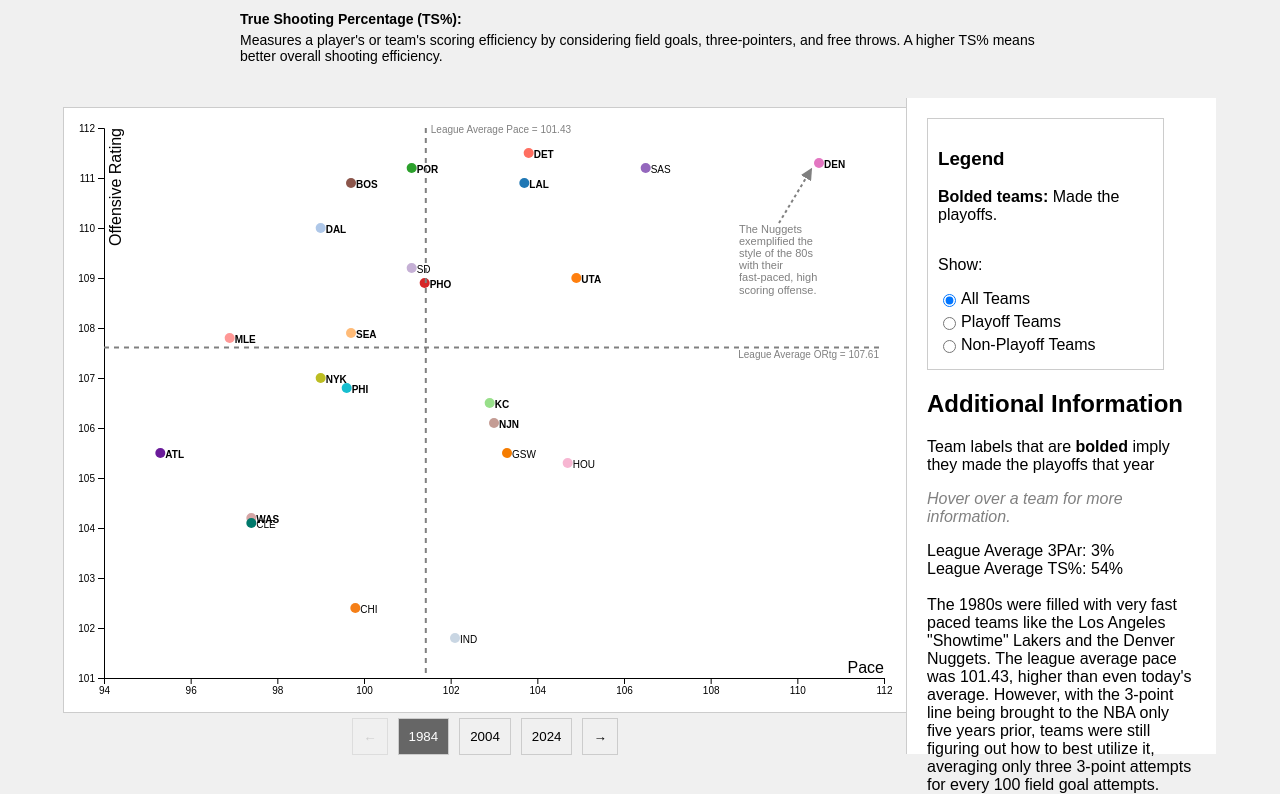
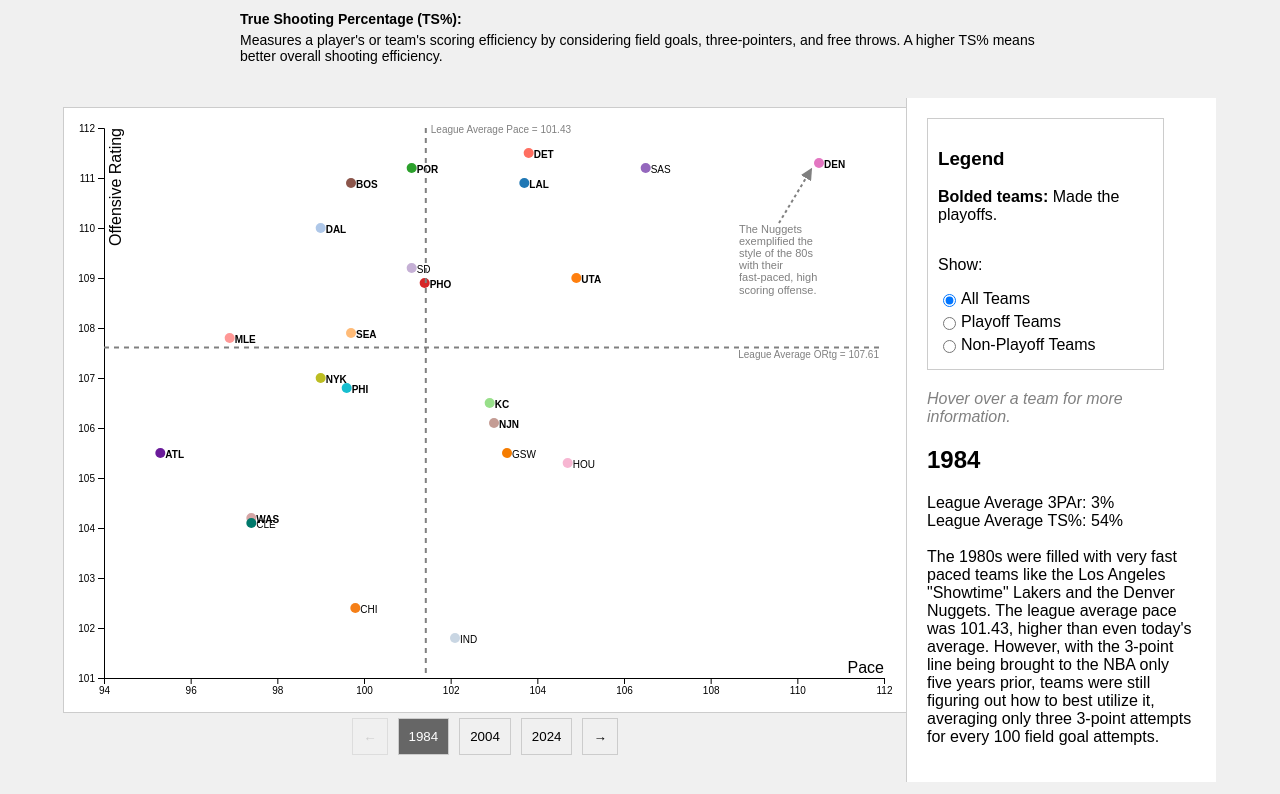
Before and after one commit to adimj23/cs416, a plain HTML site: page index.html in a window 1280 px wide. Shown: the part 345-1139 px from the top of the page. Drawn offline with nearby package versions, Linux system fonts and the light colour scheme.

Commit message:
Changed formatting

```diff
--- a/index.html
+++ b/index.html
@@ -43,8 +43,6 @@
                     </div>
                 </div>
                 <div id="slide-info">
-                    <h2>Additional Information</h2>
-                    <p> Team labels that are <strong>bolded</strong> imply they made the playoffs that year</p>
                     <p id="info-note">Hover over a team for more information.</p>
                     <p id="info-text"></p>
                 </div>
--- a/script.js
+++ b/script.js
@@ -248,7 +248,7 @@ document.addEventListener("DOMContentLoaded", function () {
 
 
             // Set slide info
-            d3.select("#info-text").html(`League Average 3PAr: ${Math.round(avg3PAr*100)}%<br>League Average TS%: ${Math.round(avgTS*100)}%<br><br>${writeups[year]}`);
+            d3.select("#info-text").html(`<h2>${year}</h2>League Average 3PAr: ${Math.round(avg3PAr*100)}%<br>League Average TS%: ${Math.round(avgTS*100)}%<br><br>${writeups[year]}`);
 
             if (year === "1984") {
                 const denverNuggets = data.find(d => d.Team === "Denver Nuggets");
--- a/styles.css
+++ b/styles.css
@@ -143,6 +143,7 @@ button:disabled {
     padding: 20px;
     background-color: #fff;
     border-left: 1px solid #ccc;
+    height: fit-content;
 }
 
 #slide-info {
```
